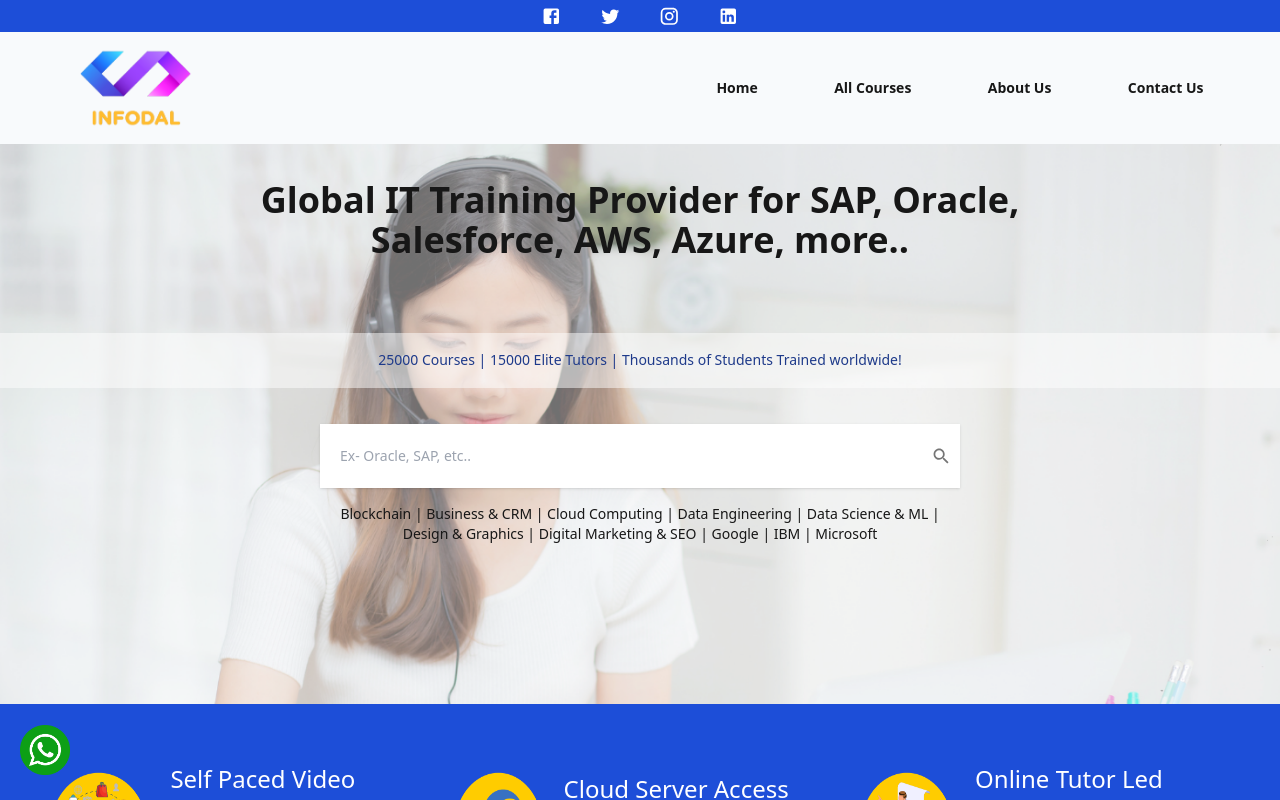
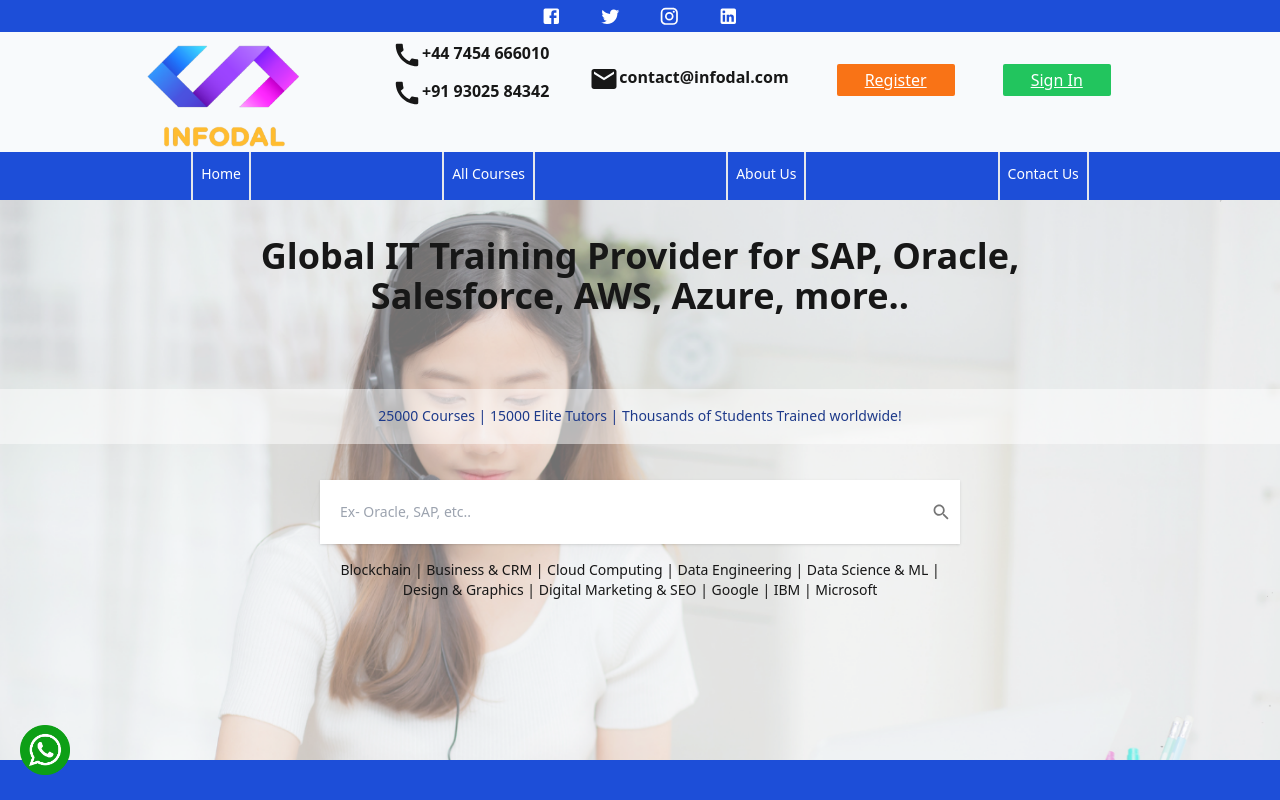
Before and after one commit to Gaurav-2k1/test, a Next.js app: page / in a window 1280 px wide. Shown: the top 800 px of the page. Built offline with nearby package versions, Linux system fonts and the light colour scheme.

Commit message:
header section

```diff
--- a/components/Header/Header.js
+++ b/components/Header/Header.js
@@ -14,6 +14,8 @@ import { useRouter } from "next/router";
 import React, { useState } from "react";
 import { headerPaths } from "../../config/config";
 import { theme } from "../../utils/theme";
+import CallIcon from '@mui/icons-material/Call';
+import EmailIcon from '@mui/icons-material/Email';
 
 export default function Header() {
   const isDesktop = useMediaQuery(theme.breakpoints.up("sm"));
@@ -67,17 +69,45 @@ export default function Header() {
           </IconButton>
         </div>
       </div>
-      <div className="flex flex-row justify-between content-center">
-        <div className="relative w-24 h-24 ml-5 lg:ml-[10vh] lg:w-28 lg:h-28">
+      <div className="lg:flex flex-row gap-4  ">
+        <div className="hidden lg:flex relative w-24 h-24 ml-5 lg:mt-2 lg:ml-[15vh] lg:w-52 lg:h-28 ">
           <Image
+            className="lg:w-20"
             src="/logo.png"
             alt="Logo"
             layout="fill"
             objectFit="scale-down"
           />
         </div>
+        <div className="hidden lg:flex">
+
+
+          <div className="text-base  font-bold mt-2 ml-5 lg:ml-12  ">
+            <CallIcon className="text-3xl" />
+            +44 7454 666010
+            <br />
+            <div className="lg:mt-2">
+              <CallIcon className="text-3xl" />
+              +91 93025 84342
+            </div>
+
+          </div>
+          <div className="text-base font-bold  lg:mt-8 lg:ml-10"> <EmailIcon className="text-3xl" />contact@infodal.com</div>
+          <div >
+            <button class="bg-orange-500 underline hover:bg-red-500 hover:no-underline text-white font-medium text-base lg:px-7 lg:py-1 rounded-sm  lg:ml-12 lg:mt-8">
+              Register
+            </button>
+          </div>
+          <div>
+            <button class="bg-green-500 underline hover:bg-red-500 hover:no-underline text-white font-medium   text-base lg:px-7 lg:py-1 rounded-sm  lg:ml-12 lg:mt-8">
+              Sign In
+            </button>
+          </div>
+        </div>
+      </div>
+      <div className=" lg:bg-blue-700	">
         {isDesktop ? (
-          <div className="w-1/2 self-center flex flex-row justify-evenly font-semibold">
+          <div className="w-2/2  self-center  text-white font-normal   flex flex-rows-4  lg:w-15  justify-evenly display:block m-auto text-sm ">
             {headerPaths.map((headerPath) => (
               <HeaderItem
                 key={headerPath.name}
@@ -87,36 +117,93 @@ export default function Header() {
             ))}
           </div>
         ) : (
-          <div className="self-center">
+         <>
+
+         <div className="flex">
+           <div className="relative w-24 h-24 ml-5 lg:mt-2 lg:ml-[15vh] lg:w-52 lg:h-28">
+              <Image
+            className="lg:w-20"
+            src="/logo.png"
+            alt="Logo"
+            layout="fill"
+            objectFit="scale-down"
+          /></div>
+
+           <div className="flex" >
+            <div className="relative mt-5 ml-[50vh]">
             <IconButton size="large" onClick={() => toggleDrawer(true)}>
               <Menu />
             </IconButton>
+            </div>
+
           </div>
+
+
+         </div>
+
+
+         </>
+
         )}
       </div>
       <div className="z-50">
+
         <SwipeableDrawer
           anchor="right"
           open={isOpen}
           onOpen={() => toggleDrawer(true)}
           onClose={() => toggleDrawer(false)}
-          className="flex flex-col"
+          className=""
         >
-          <div className="w-[70vw] text-center text-2xl bg-purple-200 h-full">
-            <div className="flex flex-col justify-evenly h-[50vh]">
+
+          <div className="text-center text-2xl  h-full">
+
+            <div className="flex flex-col justify-evenly h-[60vh]">
+
               {headerPaths.map((headerPath) => (
                 <>
+
                   <HeaderItem
                     key={headerPath.path}
                     name={headerPath.name}
                     route={headerPath.path}
+
                   />
+
+
                   <Divider />
+
                 </>
               ))}
+
             </div>
+            <div className=" lg:flex flex-row gap-4 ">
+
+                <div className="text-base  font-bold mt-2 ml-5 lg:ml-12  ">
+                  <CallIcon className="text-3xl" />
+                  +44 7454 666010
+                  <br />
+                  <div className="lg:mt-2">
+                    <CallIcon className="text-3xl" />
+                    +91 93025 84342
+                  </div>
+
+                </div>
+                <div className="text-base font-bold  lg:mt-8 lg:ml-10"> <EmailIcon className="text-3xl" />contact@infodal.com</div>
+                <div >
+                  <button class="bg-orange-500 px-2 py-2 w-30 h-10 underline hover:bg-red-500 hover:no-underline text-white font-medium text-base lg:px-7 lg:py-1 rounded-sm  lg:ml-12 lg:mt-8">
+                    Register
+                  </button>
+                </div>
+                <div>
+                  <button class="bg-green-500 px-3 py-2 w-30 h-10 mt-3 underline hover:bg-red-500 hover:no-underline text-white font-medium   text-base lg:px-7 lg:py-1 rounded-sm  lg:ml-12 lg:mt-8">
+                    Sign In
+                  </button>
+                </div>
+              </div>
           </div>
         </SwipeableDrawer>
+
       </div>
     </div>
   );
@@ -130,8 +217,8 @@ export function HeaderItem({ name, route }) {
 
   return (
     <h1
-      className="cursor-pointer hover:underline underline-offset-8 decoration-purple-800"
-      onClick={onClickHandler}
+      className="cursor-pointer hover:bg-red-500 underline-offset-8  lg:pt-3 lg:h-12 lg:pl-2 lg:pr-2 lg:border-x-2"
+      onClick ={onClickHandler}
     >
       {name}
     </h1>
```
